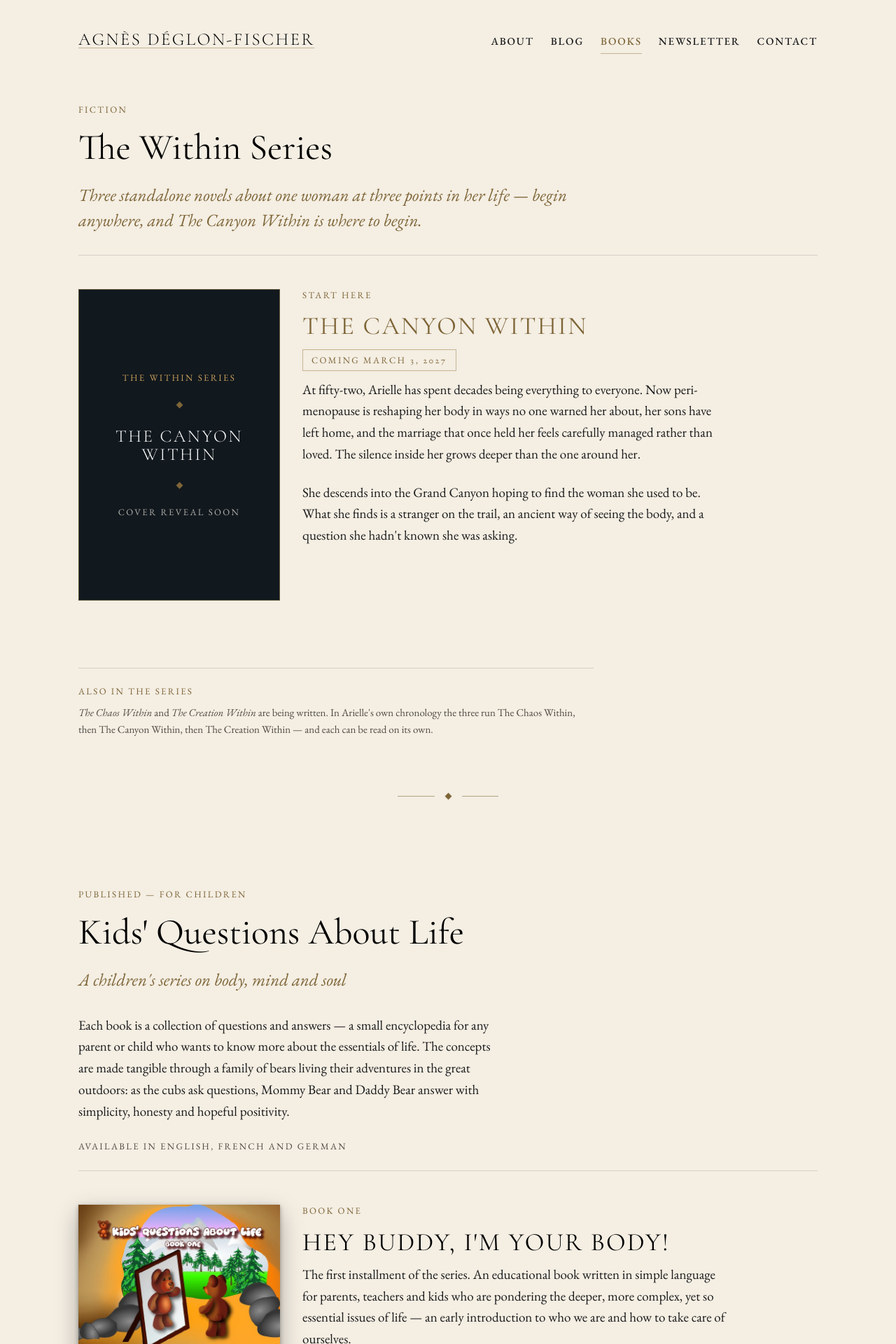
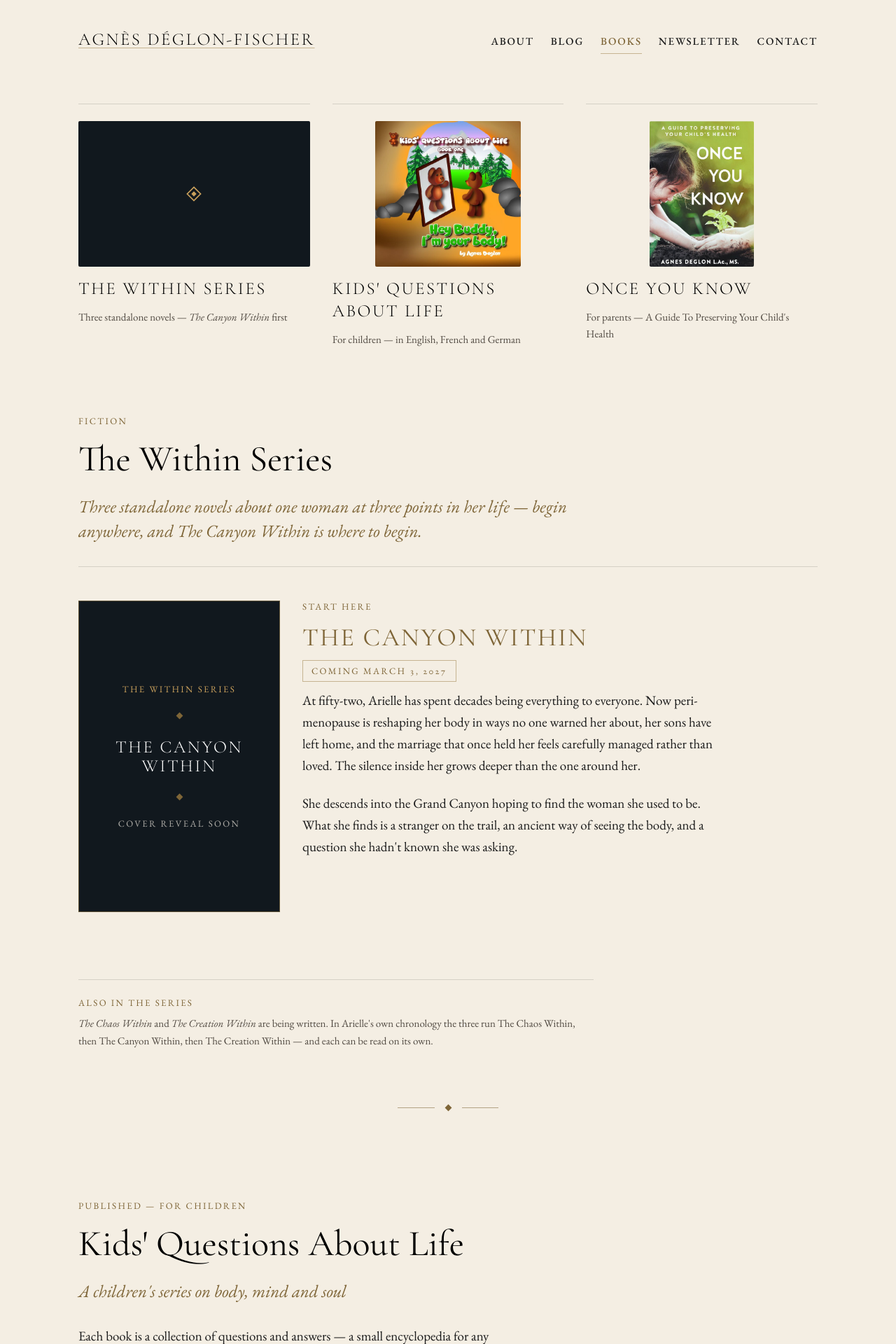
Before and after one commit to adeglon/adeglon.github.io, a Jekyll site: the page built from docs/books/index.html, in a window 1280 px wide. Shown: the top 1920 px of the page at 70% size. Built offline with Jekyll 4.4.1, drawn with Linux system fonts in a browser that asks for light colours; a script that is not in the unit is left out.

Commit message:
Three doors on the books page, and an About that fits on one screen without hanging off it

```diff
--- a/docs/_layouts/page.html
+++ b/docs/_layouts/page.html
@@ -28,7 +28,7 @@ layout: default
   {%- if page.wide %}
   {{ content }}
   {%- else %}
-  <div class="prose{% if page.prose_wide %} prose--wrap{% endif %}">
+  <div class="prose{% if page.compact %} prose--compact{% endif %}">
     {{ content }}
   </div>
   {%- endif %}
--- a/docs/assets/css/components.css
+++ b/docs/assets/css/components.css
@@ -954,46 +954,123 @@
   border: 1px solid var(--rule);
   margin: 0 0 var(--sp-6);
 }
-/* THE TEXT RUNS AROUND IT, 2026-10-16. Agnes: "can you make the text go
-   around the picture and bring everything above the fold?"
-
-   The picture used to hang OUT in the right margin on a negative margin, so
-   the prose kept its own narrow column and simply ended beside it - which
-   made the bio tall. Inside a wider column the paragraphs wrap around the
-   frame instead, and the whole bio fits on one screen. */
-/* A visible page title for a page that asks for one with `show_title`.
-   Agnes: "a title About me would look nice, but not huge, we still want
-   everything above the fold." So: named, not announced. Well under the h1's
-   display size, and tight underneath. */
-.page-title {
-  font-size: clamp(1.7rem, 1.35rem + 1vw, 2.25rem);
-  margin-bottom: var(--sp-5);
-}
-
-.prose--wrap { max-width: 50rem; }
-/* The global `p { max-width: --measure }` is what stopped the wrap: the
-   paragraph BOX ended at 38rem, short of the float, so no line ever had to
-   flow around it. Here the box reaches the picture. Beside the frame a line
-   is about 62 characters, which is the measure in all but name; below it the
-   last paragraphs run wider, and that is the price of the wrap. */
-.prose--wrap p,
-.prose--wrap li { max-width: 50rem; }
-/* Tighter between paragraphs than a long essay needs - this is one screen of
-   bio, and the eight-pixel saving per gap is what brings the closing line
-   above the fold. */
-.prose--wrap p { margin-bottom: var(--sp-4); }
-.prose--wrap .ornament { margin-block: var(--sp-5); }
+/* --------------------------------------------------------------------------
+   BOOK DOORS  <- the three shelves, at the top of /books/, 2026-10-16
+   --------------------------------------------------------------------------
+   The same three-abreast shape as /blog/, so the two landing pages read as
+   siblings. Two differences, both forced by what is in the frames:
+
+   A book cover is upright and must not be cropped, so the frame is a fixed
+   height and the cover is CONTAINED inside it, centred on the page's own
+   cream. The blog's photographs can be cropped to a ratio; a cover cannot.
+
+   And these doors go DOWN this page rather than off to another one, so the
+   whole shelf is visible at once and a reader picks a shelf before scrolling
+   four thousand pixels looking for it.
+   -------------------------------------------------------------------------- */
+
+.bookdoors {
+  display: grid;
+  grid-template-columns: repeat(3, minmax(0, 1fr));
+  gap: var(--sp-6);
+  list-style: none;
+  margin: 0;
+  padding: 0;
+}
+.bookdoor { min-width: 0; border-top: 1px solid var(--rule-quiet); padding-top: var(--sp-5); }
+.bookdoor__link {
+  display: flex;
+  flex-direction: column;
+  text-decoration: none;
+  color: inherit;
+}
+/* --door-h drives BOTH the frame and the cover's cap. A percentage height
+   on the picture resolved against the grid row, and the row sized itself to
+   the picture - so the covers came out full size and ran over the titles
+   underneath. An absolute cap cannot do that. */
+.bookdoor__frame {
+  --door-h: 13rem;
+  display: flex;
+  align-items: center;
+  justify-content: center;
+  height: var(--door-h);
+  margin-bottom: var(--sp-4);
+}
+.bookdoor__frame img {
+  max-height: var(--door-h);
+  max-width: 100%;
+  width: auto;
+  height: auto;
+  border-radius: var(--radius-photo);
+  transition: transform var(--dur) var(--ease);
+}
+.bookdoor__link:hover .bookdoor__frame img { transform: scale(1.03); }
+/* No cover before the reveal: the night tile and the diamond, never a grey
+   box that reads as an image that failed to load. */
+.bookdoor__frame--night {
+  background: var(--c-night);
+  border-radius: var(--radius-photo);
+  width: 100%;
+}
+.bookdoor__name {
+  font-family: var(--font-display);
+  font-weight: 300;
+  font-size: var(--fs-lg);
+  text-transform: uppercase;
+  letter-spacing: var(--track-title);
+  line-height: var(--lh-snug);
+  color: var(--text-strong);
+  text-wrap: balance;
+}
+.bookdoor__link:hover .bookdoor__name { color: var(--accent); }
+.bookdoor__line {
+  font-size: var(--fs-sm);
+  color: var(--text-soft);
+  margin-top: var(--sp-3);
+}
+
+@media (max-width: 62rem) {
+  .bookdoors { grid-template-columns: repeat(2, minmax(0, 1fr)); }
+}
+@media (max-width: 40rem) {
+  .bookdoors { grid-template-columns: 1fr; gap: var(--sp-5); }
+  .bookdoor__frame { --door-h: 11rem; }
+}
+
+/* --------------------------------------------------------------------------
+   COMPACT PROSE  <- a page meant to land on one screen
+   --------------------------------------------------------------------------
+   Agnes wants the whole About page above the fold, title and all. At the
+   site's reading measure the bio ran to 940px - it never fitted, with or
+   without the picture hanging in the margin.
+
+   Three small economies get it to 776: a slightly longer line (82 characters
+   rather than 75), a tighter gap between paragraphs, and no closing ornament.
+   None of them is right for a long essay; all three are right for seven short
+   paragraphs that have to be seen at once.
+   -------------------------------------------------------------------------- */
+
+.prose--compact { max-width: 42rem; }
+.prose--compact p,
+.prose--compact li { max-width: 42rem; }
+.prose--compact p { margin-bottom: var(--sp-4); }
+/* The picture hangs out of the column by exactly the gap between the column
+   and the page edge. That sum is written against --measure, so widening the
+   column to 42rem pushed the picture 64px too far and back off the page.
+   Restated here against the column's real width. */
 @media (min-width: 64rem) {
-  .prose--wrap .portrait {
-    float: right;
-    width: 15rem;
-    max-width: none;
-    /* no negative margin: it belongs INSIDE the column, which is what makes
-       the text wrap rather than stop at its edge. */
-    margin: 0.35rem 0 var(--sp-5) var(--sp-6);
-    shape-outside: inset(0 round var(--radius-photo));
+  .prose.prose--compact .portrait {
+    margin-right: calc(42rem - min(var(--page-max), 100vw) + var(--gutter) * 2);
   }
 }
+
+/* WRAPPING THE PICTURE: TRIED AND REMOVED, 2026-10-16.
+   Agnes asked for the text to run around the portrait. It can, but only by
+   letting the paragraph boxes reach the picture - and the lines BELOW the
+   picture then run the full column, about 110 characters, which is half as
+   long again as a readable measure. The bio also grew past the fold rather
+   than shrinking. The picture hangs in the right margin instead: the prose
+   keeps its measure, the page keeps its shape, and everything fits.        */
 
 @media (min-width: 64rem) {
   .prose .portrait {
--- a/docs/books/index.html
+++ b/docs/books/index.html
@@ -35,6 +35,55 @@ permalink: /books/
     Tight at the top, like every other page: the band above has no display
     title any more, so a full six rems here just reopened the gap it closed.
   {%- endcomment %}
+  {%- comment %}
+    THE THREE DOORS, 2026-10-16. Agnes: "set up the book landing page like
+    the blog landing page where all three are all visible above the fold. the
+    reader can click on one and it takes him down the page to the one s/he
+    clicked on."
+
+    So: the same three-abreast shape as /blog/, but with covers rather than
+    photographs, and each door jumps to its own section further down this
+    page instead of to another page. The novels have no cover before the
+    reveal, so that door takes the night tile and the diamond - the same mark
+    the landing page uses - never a grey box pretending to be a picture.
+  {%- endcomment %}
+  <section class="page section section--tight" aria-label="The books, in short">
+    <ul class="bookdoors">
+      {%- assign kids = site.data.published.series | first %}
+      {%- assign guide = site.data.published.standalone | first %}
+      <li class="bookdoor">
+        <a class="bookdoor__link" href="#within">
+          <span class="bookdoor__frame bookdoor__frame--night">
+            <svg viewBox="0 0 32 32" width="34" height="34" aria-hidden="true">
+              <path d="M16 7 L25 16 L16 25 L7 16 Z" fill="none" stroke="#C9A05C" stroke-width="1.6"/>
+              <path d="M16 12.5 L19.5 16 L16 19.5 L12.5 16 Z" fill="#C9A05C"/></svg>
+          </span>
+          <span class="bookdoor__name">The Within Series</span>
+          <span class="bookdoor__line">Three standalone novels — <em>The Canyon Within</em> first</span>
+        </a>
+      </li>
+      <li class="bookdoor">
+        <a class="bookdoor__link" href="#{{ kids.slug }}">
+          <span class="bookdoor__frame">
+            {%- assign first_kid = kids.books | first %}
+            <img src="{{ first_kid.cover | relative_url }}" alt="" loading="lazy" decoding="async">
+          </span>
+          <span class="bookdoor__name">{{ kids.name }}</span>
+          <span class="bookdoor__line">For children — in English, French and German</span>
+        </a>
+      </li>
+      <li class="bookdoor">
+        <a class="bookdoor__link" href="#{{ guide.slug }}">
+          <span class="bookdoor__frame">
+            <img src="{{ guide.cover | relative_url }}" alt="" loading="lazy" decoding="async">
+          </span>
+          <span class="bookdoor__name">{{ guide.title }}</span>
+          <span class="bookdoor__line">For parents — {{ guide.subtitle }}</span>
+        </a>
+      </li>
+    </ul>
+  </section>
+
   <section class="page section section--tight" id="within">
     {%- comment %}
       The credo that used to open this section is now the landing page's
```
Also changed, not shown: docs/about.md (+1 -3 lines).
